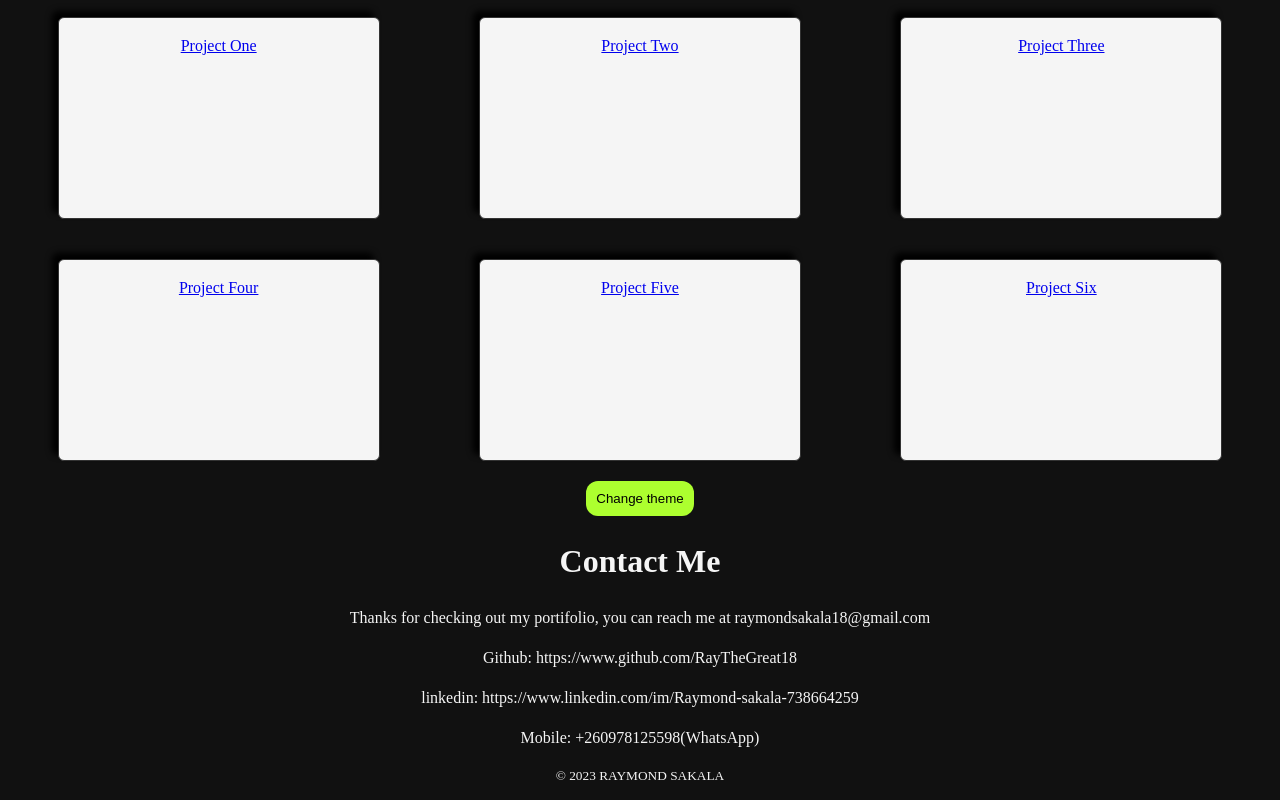
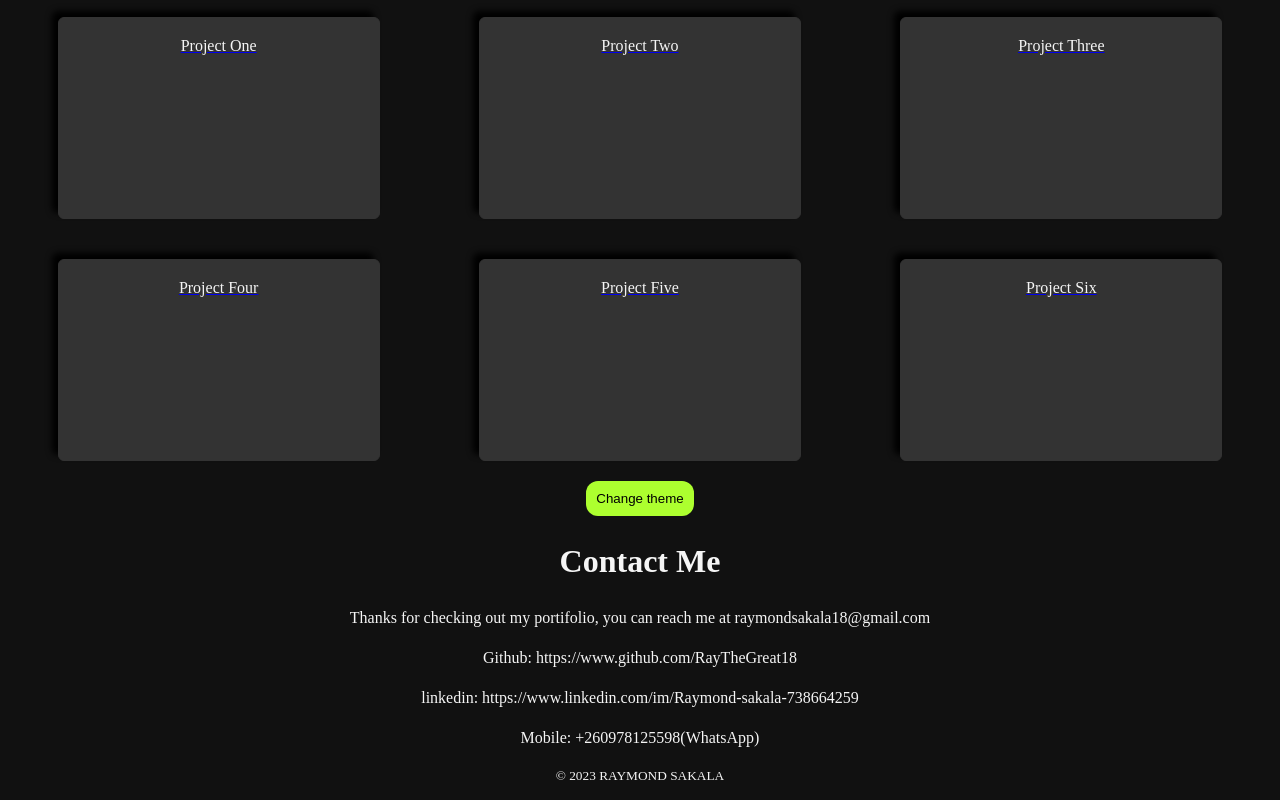
Before and after one commit to RayTheGreat18/Raymond-Sakala-portifolio-website, a plain HTML site: page index.html in a window 1280 px wide. Both pictures are taken after a click on the button "Change theme". Shown: the part 650-1450 px from the top of the page. Drawn offline with Linux system fonts and the light colour scheme.

Commit message:
Add card to link to js

```diff
--- a/index.html
+++ b/index.html
@@ -47,27 +47,27 @@
             <div class="project-card">
 
                 <a href="https://x-clone-formerly-twitter-raysakala.netlify.app/" target="_blank">
-                    <div class="card"><p>Project One</p></div>
+                    <div class="card card-one"><p>Project One</p></div>
                 </a>
 
                 <a href="https://password-generator-raysakala.netlify.app/" target="_blank">
-                    <div class="card"><p>Project Two</p></div>
+                    <div class="card card-two"><p>Project Two</p></div>
                 </a>
 
                 <a href="https://paymen-process-site.netlify.app/" target="_blank">
-                    <div class="card"><p>Project Three</p></div>
+                    <div class="card card-three"><p>Project Three</p></div>
                 </a>
 
                 <a href="https://add-to-cart-with-firebase-raysakala.netlify.app/" target="_blank">
-                    <div class="card"><p>Project Four</p></div>
+                    <div class="card card-four"><p>Project Four</p></div>
                 </a>
 
                 <a href="https://cars-counter-app-raysakala.netlify.app/" target="_blank">
-                    <div class="card"><p>Project Five</p></div>
+                    <div class="card card-five"><p>Project Five</p></div>
                 </a>
 
                 <a href="https://us-firstlady-birthday-site-raysakl.netlify.app/" target="_blank">
-                    <div class="card"><p>Project Six</p></div>
+                    <div class="card card-six"><p>Project Six</p></div>
                 </a>
 
             </div>
--- a/script.js
+++ b/script.js
@@ -1,6 +1,18 @@
 const darkLightTheme = document.getElementById("dark-light-theme")
 const body = document.querySelector(".body")
+const card1 = document.querySelector(".card-one")
+const card2 = document.querySelector(".card-two")
+const card3 = document.querySelector(".card-three")
+const card4 = document.querySelector(".card-four")
+const card5 = document.querySelector(".card-five")
+const card6 = document.querySelector(".card-six")
 
 darkLightTheme.addEventListener("click", ()=>{
     body.classList.toggle("dark")
+    card1.classList.toggle("greyed")
+    card2.classList.toggle("greyed")
+    card3.classList.toggle("greyed")
+    card4.classList.toggle("greyed")
+    card5.classList.toggle("greyed")
+    card6.classList.toggle("greyed")
 })
--- a/styles.css
+++ b/styles.css
@@ -92,6 +92,11 @@ nav ul li {
     text-align: center;
 }
 
+.greyed {
+    background-color: #333;
+    color: whitesmoke;
+}
+
 /* Media querriy */
 
 @media screen and (max-width: 480px) {
```
